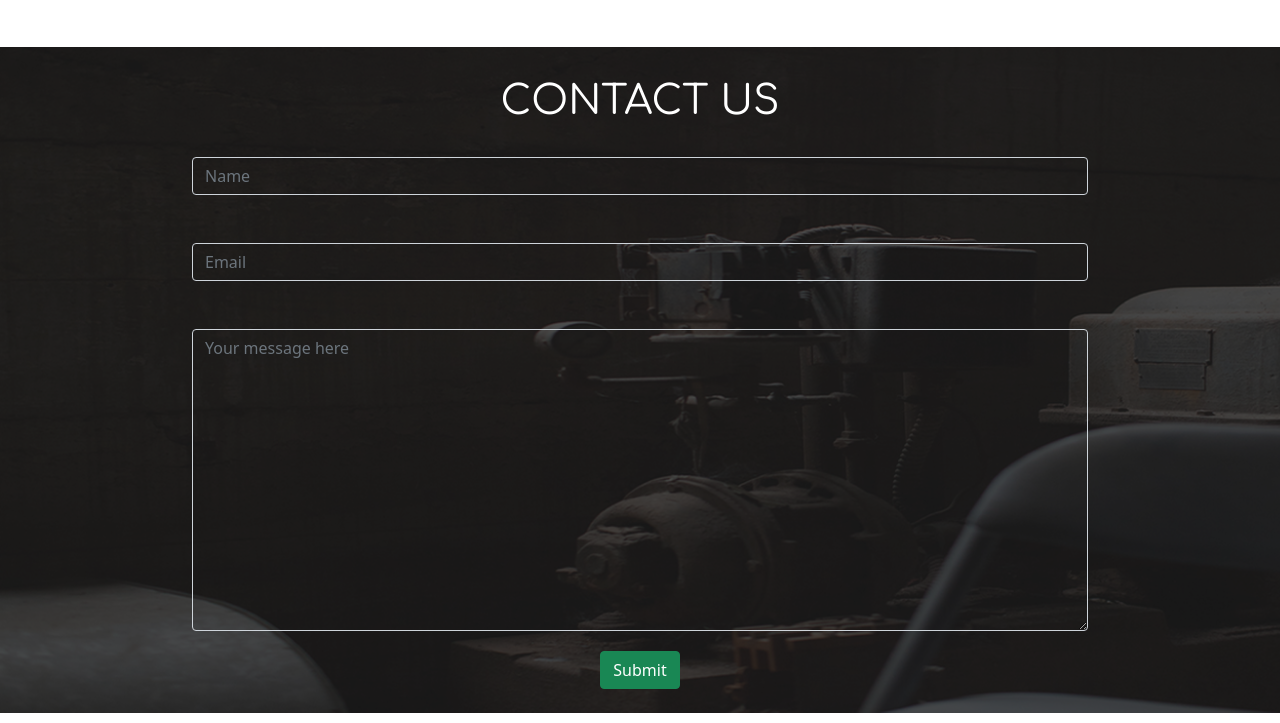
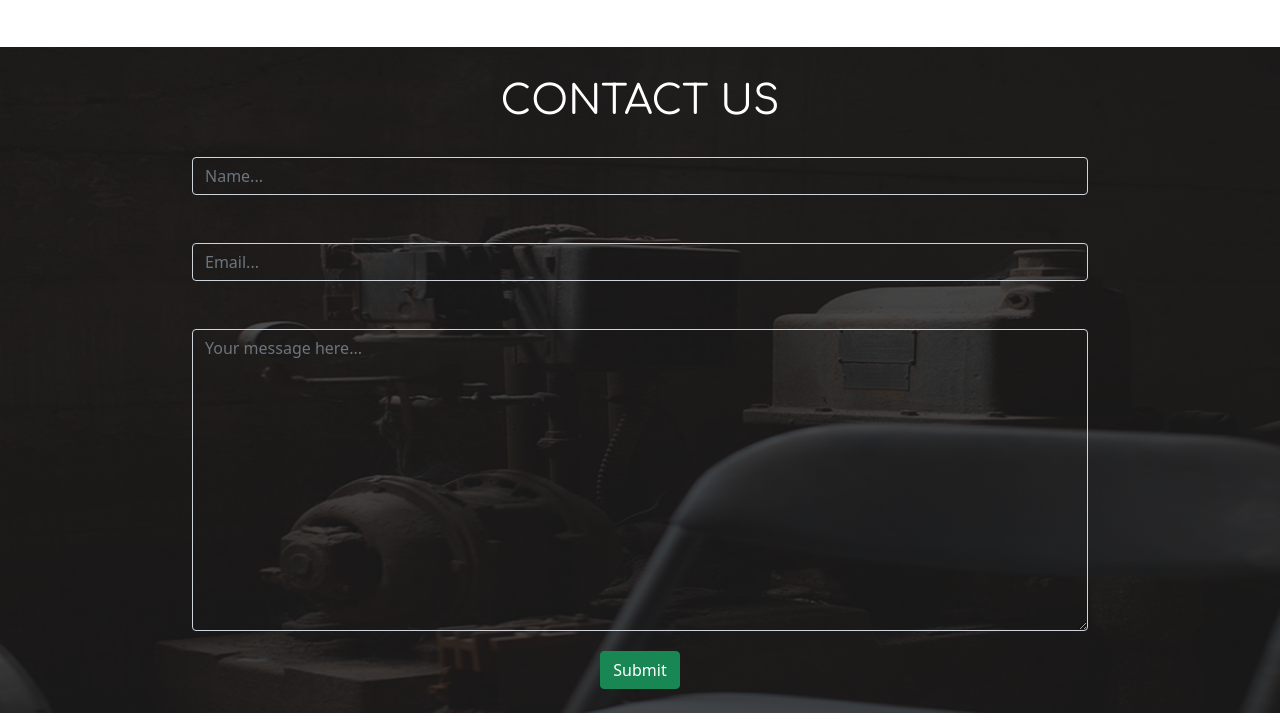
Before and after one commit to joycodes/delani-studio, a plain HTML site: page index.html in a window 1280 px wide. Shown: the part 2037-2760 px from the top of the page. Drawn offline with nearby package versions, Linux system fonts and the light colour scheme.

Commit message:
edit contact section

```diff
--- a/css/style.css
+++ b/css/style.css
@@ -100,7 +100,31 @@ figcaption{
 .contacts {
     background-image: url("../images/backgrounds/c_image.jpg");
     background-size: cover;
+    background-position: center;
+    color: white;
 }
+
+/* .fullname {
+    width: 100%;
+    color: white;
+    font-size: 20px;
+    border: 1px solid white;
+    background: rgba(0, 0, 0, .1);
+    padding: 10px;
+}
+ .email {
+    width: 100%;
+    color: white;
+    font-size: 20px;
+    border: 1px solid white;
+    background: rgba(0, 0, 0, .1);
+    padding: 10px;
+ }
+
+.textarea {
+    color: whitesmoke;
+    margin: 0 auto;
+    padding-bottom: 30px; */
 
 .form {
     width: 70%;
--- a/index.html
+++ b/index.html
@@ -168,9 +168,9 @@
                 <form id="form">
                     <div class="form">
                         <div class="col-md-2 form"></div>
-                        <input class="col-md-4 form-control name" type="text" id="name" name="name" placeholder="Name"
+                        <input class="col-md-4 form-control name" type="text" id="name" name="name" placeholder="Name..."
                                required><br><br>
-                        <input class="col-md-4 form-control email" type="email" id="email" name="email" placeholder="Email"
+                        <input class="col-md-4 form-control email" type="email" id="email" name="email" placeholder="Email..."
                                required>
                         <div class="col-md-2">
                         </div>
@@ -179,7 +179,7 @@
                     <div class="form-input">
                         <div class="col-md-2"></div>
                         <textarea class="form-control col-md-8 text" rows="12" name="message" id="message"
-                                  placeholder="Your message here"></textarea>
+                                  placeholder="Your message here..."></textarea>
                         <div class="col-md-2"></div>
                     </div>
                     <button class="btn btn-success mx-auto d-block submit" id="okButton" type="submit">Submit</button>
```
